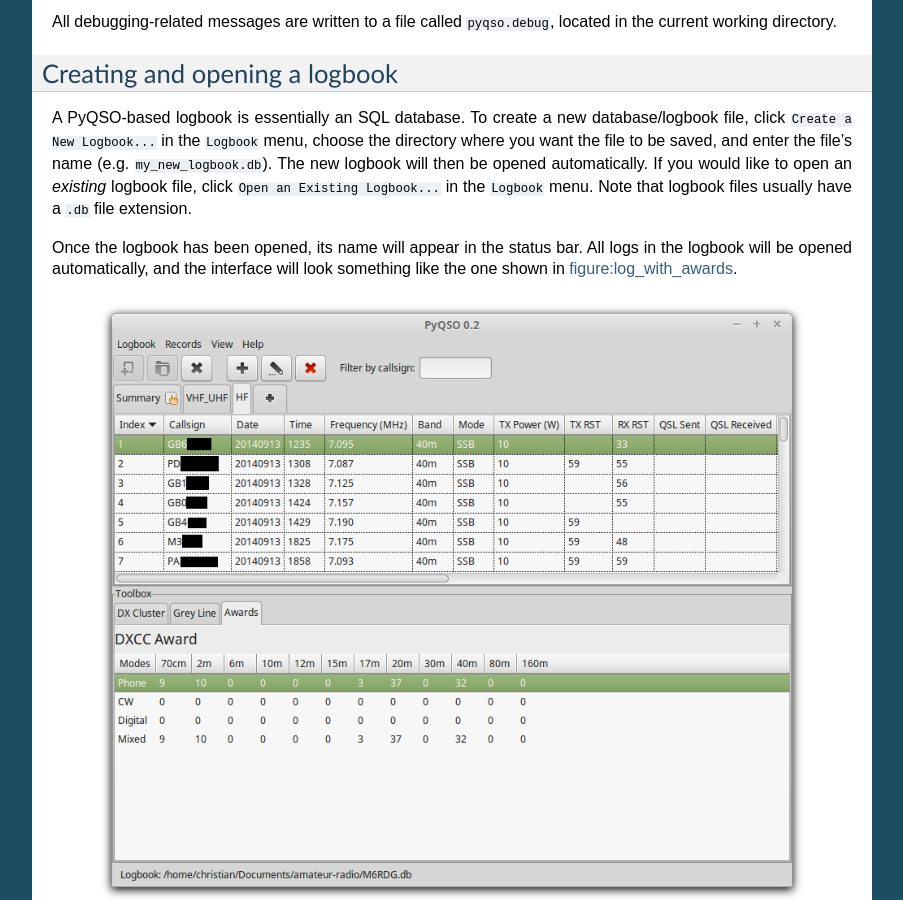
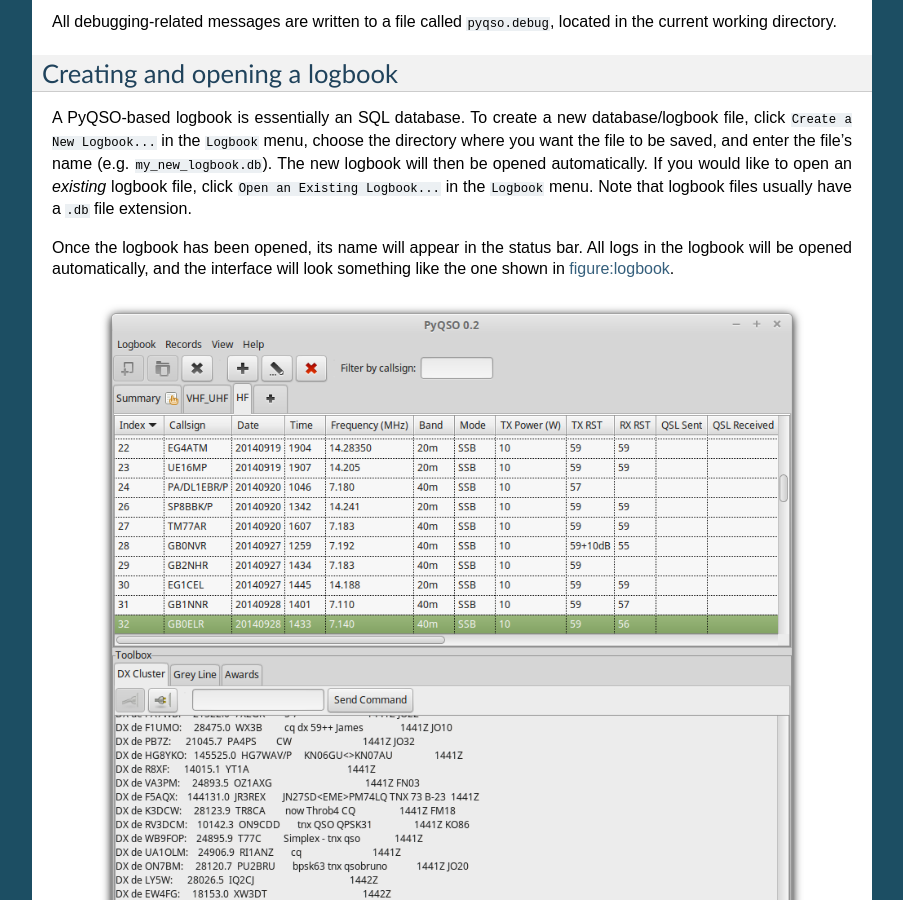
Before and after one commit to ctjacobs/pyqso, a Sphinx documentation site: the page built from docs/source/getting_started.rst, in a window 1280 px wide and 900 px high, scrolled down 1110 px. Shown: the whole window, without its empty margins (198-1101 px from the left). Built offline with Sphinx 7.4.7, drawn with Linux system fonts in a browser that asks for light colours.

Commit message:
Updated the images in the documentation.

```diff
--- a/docs/source/getting_started.rst
+++ b/docs/source/getting_started.rst
@@ -81,10 +81,10 @@
 
 A PyQSO-based logbook is essentially an SQL database. To create a new database/logbook file, click ``Create a New Logbook...`` in the ``Logbook`` menu, choose the directory where you want the file to be saved, and enter the file's name (e.g. ``my_new_logbook.db``). The new logbook will then be opened automatically. If you would like to open an *existing* logbook file, click ``Open an Existing Logbook...`` in the ``Logbook`` menu. Note that logbook files usually have a ``.db`` file extension.
 
-Once the logbook has been opened, its name will appear in the status bar. All logs in the logbook will be opened automatically, and the interface will look something like the one shown in figure:log_with_awards_.
+Once the logbook has been opened, its name will appear in the status bar. All logs in the logbook will be opened automatically, and the interface will look something like the one shown in figure:logbook_.
 
-   .. _figure:log_with_awards:
-   .. figure::  images/log_with_awards.png
+   .. _figure:logbook:
+   .. figure::  images/logbook.png
       :align:   center
 
       The PyQSO main window, showing the records in a log called ``HF``, and the awards tool in the toolbox below it.
```
Also changed, not shown: docs/source/images/awards.png, docs/source/images/dx_cluster.png, docs/source/images/edit_record.png, docs/source/images/log_with_awards.png (deleted), docs/source/images/logbook.png (added).
